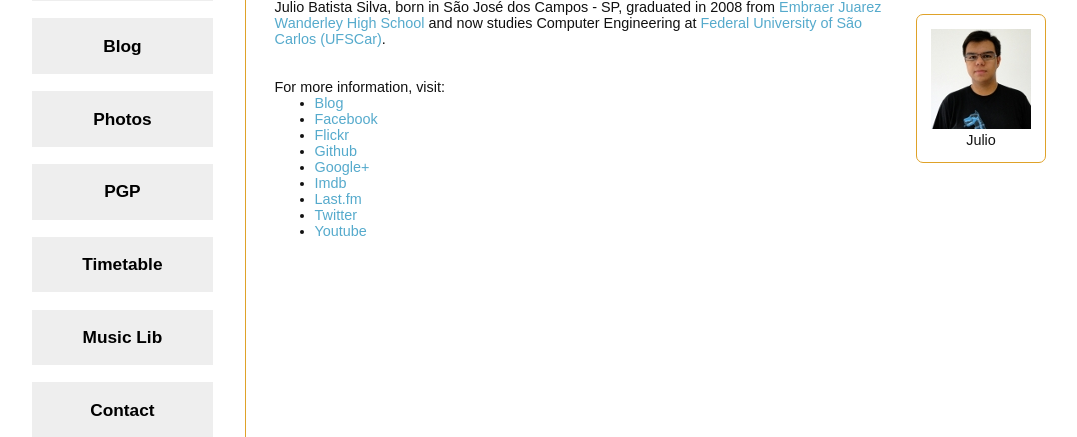
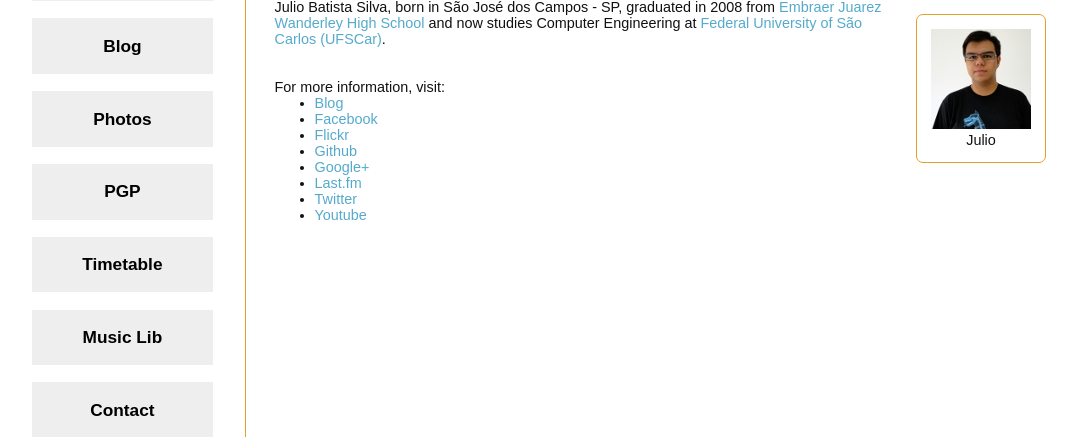
Before and after one commit to agnaldomarinho/juliobs, a Django app: page / in a window 1280 px wide. Shown: the part 239-676 px from the top of the page, without its empty margins (88-1165 px from the left). Run offline with Django 3.2, Linux system fonts and the light colour scheme; parts of the project's set-up code (start-up, migrations or seed data) failed here and were passed over.

Commit message:
Link imdb estava quebrado

```diff
--- a/juliobs/templates/homepage.html
+++ b/juliobs/templates/homepage.html
@@ -46,7 +46,6 @@
             <li><a href="http://www.flickr.com/photos/jbsilva/">Flickr</a>
             <li><a href="https://github.com/jbsilva">Github</a>
             <li><a href="https://plus.google.com/116773273318937618516">Google+</a>
-            <li><a href="http://www.imdb.com/mymovies/list?l=42033539">Imdb</a>
             <li><a href="http://www.lastfm.com.br/user/julioforus">Last.fm</a>
             <li><a href="http://twitter.com/9jb">Twitter</a>
             <li><a href="http://www.youtube.com/user/Julioforus">Youtube</a>
```
